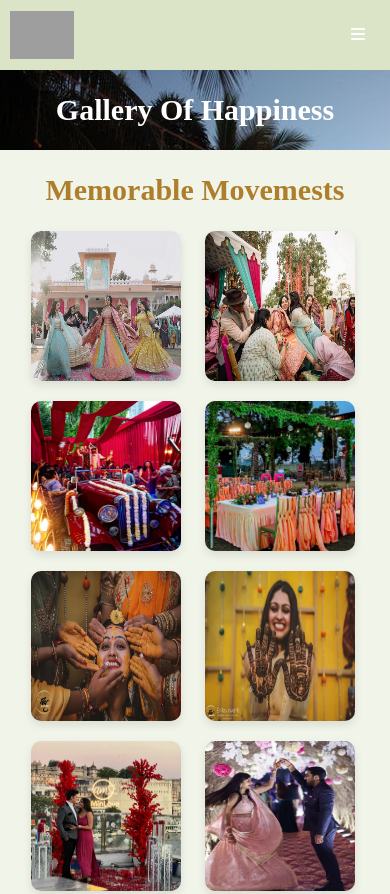
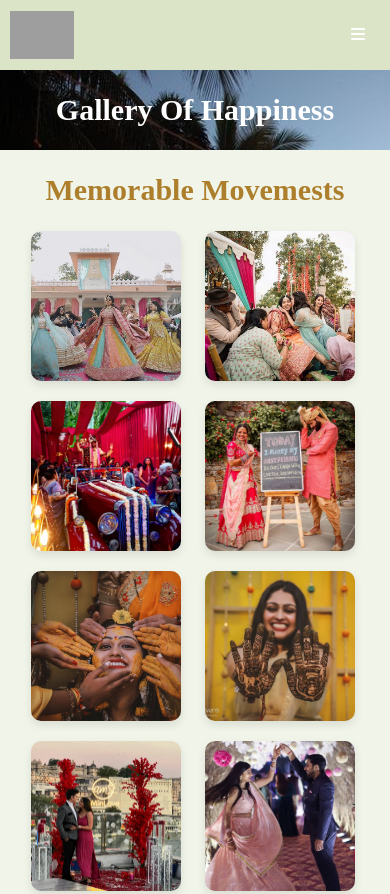
Before and after one commit to Riyansh17/elreyevents, a plain HTML site: page Gallery.html in a window 390 px wide. Shown: the top 894 px of the page. Drawn offline with Linux system fonts and the light colour scheme; grey boxes are pictures that could not be loaded.

Commit message:
Add files via upload

```diff
--- a/Gallery.html
+++ b/Gallery.html
@@ -50,7 +50,7 @@
             <img src="Images/Image11.jpg" alt="image1">
             <img src="Images/Image10.jpg" alt="image2">
             <img src="Images/Image.jpg" alt="image3">
-            <img src="Images/Image8.jpg" alt="image4">
+            <img src="Images/Image50.jpg" alt="image4">
             <img src="Images/Image13.jpg" alt="image5">
             <img src="Images/Image12.jpg" alt="image6">
             <img src="Images/Image30.jpg" alt="image7">
@@ -85,11 +85,11 @@
           <img src="Images/Image1.jpg" alt="image1">
           <img src="Images/Image2.jpg" alt="image2">
           <img src="Images/Image3.jpg" alt="image3">
-          <img src="Images/Image8.jpg" alt="image4">
+          <img src="Images/Image16.jpg" alt="image4">
           <img src="Images/Image5.jpg" alt="image5">
           <img src="Images/Image6.jpg" alt="image6">
           <img src="Images/Image7.jpg" alt="image7">
-          <img src="Images/Image8.jpg" alt="image8">
+          <img src="Images/Image25.jpg" alt="image8">
         </div>
       </div>
     </section>
--- a/media.css
+++ b/media.css
@@ -30,6 +30,8 @@
         width: 150px;
         height: 150px;
         border-radius: 10px;
+        object-fit: cover;
+
     }
 }
 @media (max-width: 800px){
@@ -74,6 +76,7 @@
         width: 150px;
         height: 150px;
         border-radius: 10px;
+        object-fit: cover;
     }
 
     .video1{
--- a/slid.css
+++ b/slid.css
@@ -37,6 +37,7 @@ section{
         width: 150px;
         height: 150px;
         border-radius: 10px;
+        object-fit: cover;
     }
 }
 @media (max-width: 1100px){
@@ -51,5 +52,6 @@ section{
         width: 150px;
         height: 150px;
         border-radius: 10px;
+        object-fit: cover;
     }
 }
--- a/style.css
+++ b/style.css
@@ -24,6 +24,7 @@ p{
     grid-template-columns: repeat(4, 1fr);
     grid-gap: 30px;
     padding: 0;
+
 }
 
 .gallery img {
@@ -32,6 +33,7 @@ p{
     border-radius: 8px;
     box-shadow: 0 4px 8px rgba(0, 0, 0, 0.1);
     transition: transform 0.3s ease-in-out;
+    object-fit: cover;
 }
 
 .video1{
```
Also changed, not shown: index.html (+2 -2 lines).
